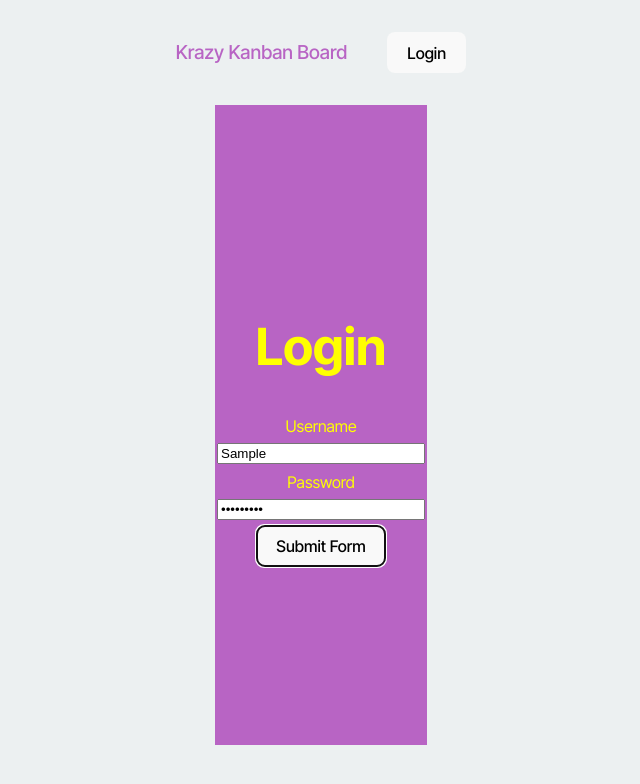
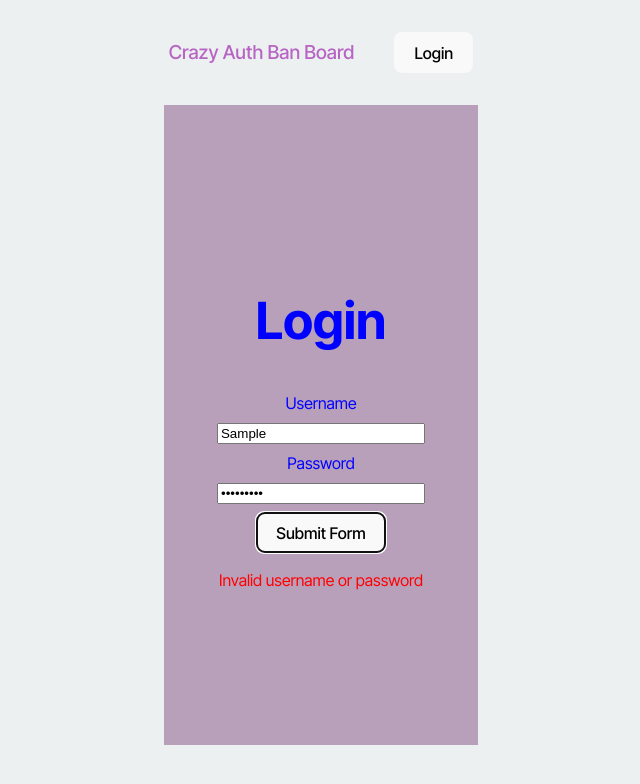
Before and after one commit to Leo-webdev7/AuthBan_Board, a React (Vite) app in the folder client/: page /login in a window 1280 px wide. Both pictures are taken after typing "Sample", "Sample123" into the empty fields and a click on the button "Submit Form". Shown: the top 784 px of the page, without its empty margins (319-959 px from the left). Built offline with nearby package versions, Linux system fonts and the light colour scheme; no server answers.

Commit message:
error message added

```diff
--- a/client/src/components/Navbar.tsx
+++ b/client/src/components/Navbar.tsx
@@ -19,7 +19,7 @@ const Navbar = () => {
   return (
     <div className='nav'>
       <div className='nav-title'>
-        <Link to='/'>Krazy Kanban Board</Link>
+        <Link to='/'>Crazy Auth Ban Board</Link>
       </div>
       <ul>
       {
--- a/client/src/index.css
+++ b/client/src/index.css
@@ -181,9 +181,9 @@ tbody tr:nth-child(odd) {
 
 
 .form {
-  width: 60%;
+  width: 85%;
   height: 80%;
-  background-color: #b864c4;
+  background-color: #b8a0bb;
   margin: auto;
   display: flex;
   flex-direction: column;
@@ -192,7 +192,7 @@ tbody tr:nth-child(odd) {
 }
 
 .form > h1, .form > label {
-  color: yellow;
+  color: rgb(0, 0, 255);
 }
 
 .form > input {
@@ -255,3 +255,8 @@ tbody tr:nth-child(odd) {
     background-color: #f9f9f9;
   }
 }
+
+.error {
+  margin-top: 15px;
+  color: red;
+}
--- a/client/src/pages/Login.tsx
+++ b/client/src/pages/Login.tsx
@@ -8,6 +8,7 @@ const Login = () => {
     username: '',
     password: ''
   });
+  const [error, setError] = useState('');
 
   const handleChange = (e: ChangeEvent<HTMLInputElement | HTMLSelectElement>) => {
     const { name, value } = e.target;
@@ -23,7 +24,7 @@ const Login = () => {
       const data = await login(loginData);
       Auth.login(data.token);
     } catch (err) {
-      console.error('Failed to login', err);
+      setError('Invalid username or password');
     }
   };
 
@@ -46,6 +47,7 @@ const Login = () => {
           onChange={handleChange}
         />
         <button type='submit'>Submit Form</button>
+        {error && <div className="error">{error}</div>} {/* Display error message */}
       </form>
     </div>
 
```
